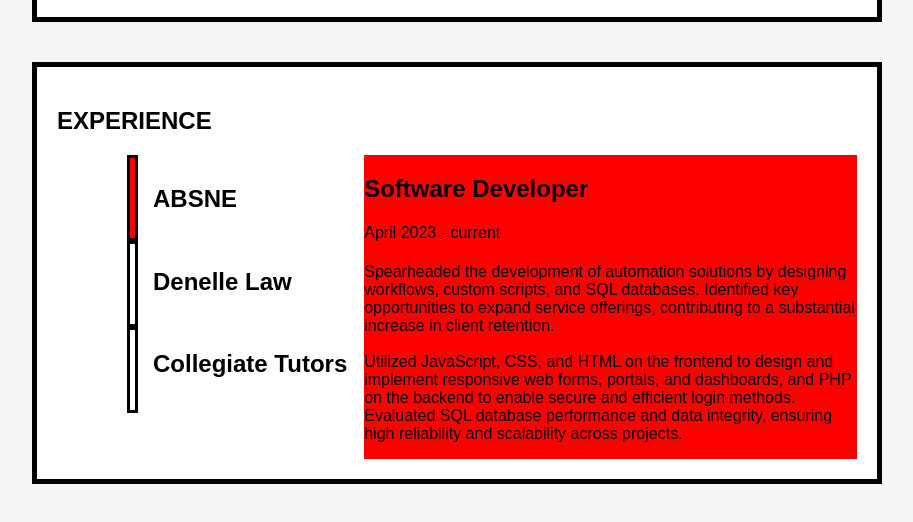
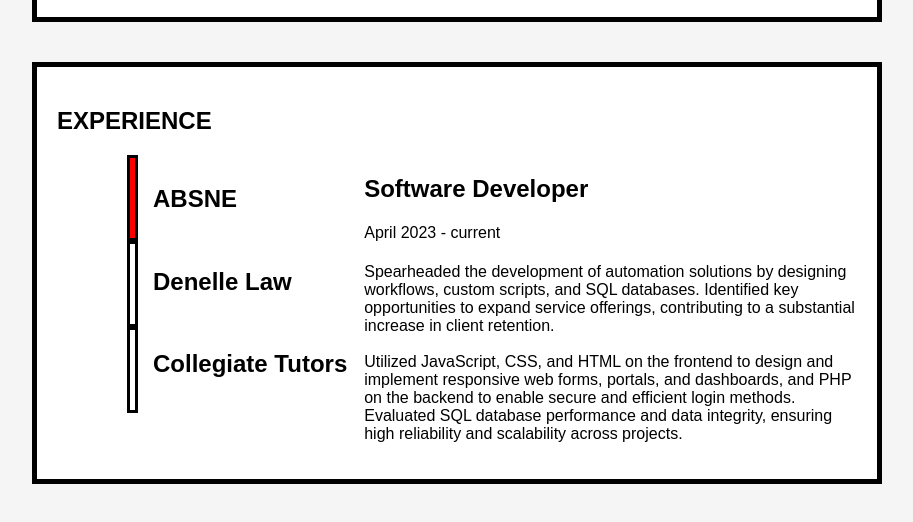
Before and after one commit to elizfurt/Website, a plain HTML site: page index.html in a window 1280 px wide. Shown: the part 630-1152 px from the top of the page, without its empty margins (183-1096 px from the left). Drawn offline with nearby package versions, Linux system fonts and the light colour scheme.

Commit message:
Fix active

```diff
--- a/index.html
+++ b/index.html
@@ -81,7 +81,7 @@
  Collegiate Tutors
 </H2></div>
 
-<div class="col2-1 active1" id="job1">
+<div class="col2-1 active" id="job1">
   <h2>
   Software Developer
   </h2>
```
